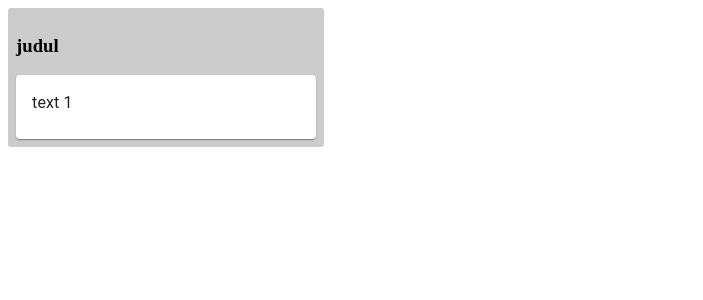
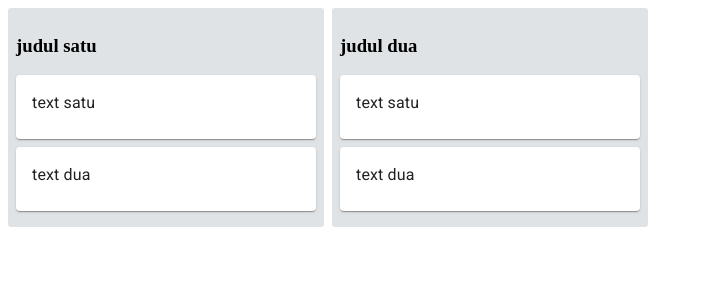
Before and after one commit to ngodingbentar/trello-reactjs, a React (Create React App) app: page / in a window 1280 px wide. Shown: the top 300 px of the page, without its empty margins (0-703 px from the left). Built offline with nearby package versions, Linux system fonts and the light colour scheme.

Commit message:
updated: list & card

```diff
--- a/public/index.html
+++ b/public/index.html
@@ -15,6 +15,14 @@
       user's mobile device or desktop. See https://developers.google.com/web/fundamentals/web-app-manifest/
     -->
     <link rel="manifest" href="%PUBLIC_URL%/manifest.json" />
+    <link
+      rel="stylesheet"
+      href="https://fonts.googleapis.com/css?family=Roboto:300,400,500"
+    />
+    <link
+      rel="stylesheet"
+      href="https://fonts.googleapis.com/icon?family=Material+Icons"
+    />
     <!--
       Notice the use of %PUBLIC_URL% in the tags above.
       It will be replaced with the URL of the `public` folder during the build.
--- a/src/components/App.js
+++ b/src/components/App.js
@@ -1,12 +1,30 @@
 // import './App.css';
+import React, {Component} from 'react'
 import TrelloList from "./TrelloList";
+import {connect} from 'react-redux'
 
-function App() {
-  return (
-    <div className="App">
-      <TrelloList title="judul"/>
-    </div>
-  );
+class App extends Component {
+  render() {
+    const {lists} = this.props
+    return (
+      <div className="App">
+        <div style={styles.listsContainer}>
+          {lists.map(list => <TrelloList title={list.title} cards={list.cards} />)}
+        </div>
+      </div>
+    );
+  }
 }
 
-export default App;
+const styles = {
+  listsContainer: {
+    display: "flex",
+    flexDirection: "row",
+  }
+}
+
+const mapStateToProps = state => ({
+  lists: state.lists
+})
+
+export default connect(mapStateToProps) (App);
--- a/src/components/TrelloCard.jsx
+++ b/src/components/TrelloCard.jsx
@@ -5,7 +5,7 @@
 const TrelloCard = ({text}) => {
   return (
     <div>
-      <Card>
+      <Card style={styles.cardContainer}>
         {/* <EditButton
         onMouseDown={() => setIsEditing(true)}
         fontSize="small"
@@ -17,11 +17,17 @@
         </DeleteButton> */}
 
         <CardContent>
-        <Typography>{text}</Typography>
+          <Typography>{text}</Typography>
         </CardContent>
       </Card>
     </div>
   )
 }
 
+const styles = {
+  cardContainer: {
+    marginBottom: 8
+  }
+}
+
 export default TrelloCard
--- a/src/components/TrelloList.jsx
+++ b/src/components/TrelloList.jsx
@@ -1,21 +1,22 @@
 import React from 'react'
 import TrelloCard from './TrelloCard'
 
-const TrelloList = ({title}) => {
+const TrelloList = ({title, cards}) => {
   return (
     <div style={styles.container}>
       <h3>{title}</h3>
-      <TrelloCard text="text 1"/>
+      {cards.map(card => <TrelloCard text={card.text}/>)}
     </div>
   )
 }
 
 const styles = {
   container: {
-    backgroundColor: "#ccc",
+    backgroundColor: "#dfe3e6",
     borderRadius: 3,
     width: 300,
     padding: 8,
+    marginRight: 8,
   }
 }
 
--- a/src/reducers/index.js
+++ b/src/reducers/index.js
@@ -1,3 +1,6 @@
 import { combineReducers } from "redux";
+import listsReducer from "./listsReducers";
 
-export default combineReducers({})
+export default combineReducers({
+  lists: listsReducer
+})
--- /dev/null
+++ b/src/reducers/listsReducers.js
@@ -0,0 +1,39 @@
+const initialState = [
+  {
+    title: 'judul satu',
+    id:0,
+    cards: [
+      {
+        id: 0,
+        text: "text satu"
+      },
+      {
+        id: 1,
+        text: "text dua"
+      }
+    ]
+  },
+  {
+    title: 'judul dua',
+    id:1,
+    cards: [
+      {
+        id: 0,
+        text: "text satu"
+      },
+      {
+        id: 1,
+        text: "text dua"
+      }
+    ]
+  }
+]
+
+const listsReducer = (state = initialState, action) => {
+  switch(action.type){
+    default:
+      return state;
+  }
+}
+
+export default listsReducer
--- a/src/store/index.js
+++ b/src/store/index.js
@@ -1,7 +1,6 @@
 import { createStore } from 'redux'
+import rootReducer from "../reducers"
 
-const reducer = () => {}
-
-const store  = createStore(reducer)
+const store  = createStore(rootReducer)
 
 export default store
```
